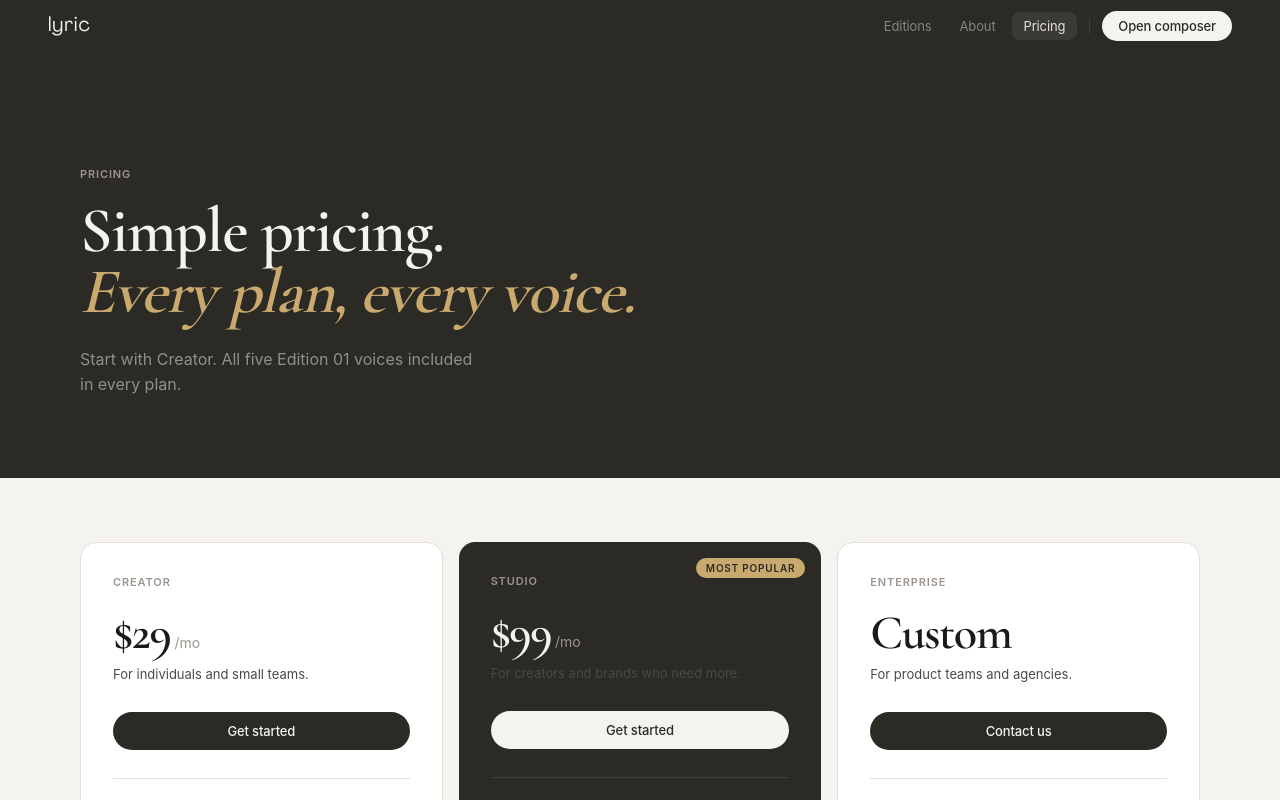
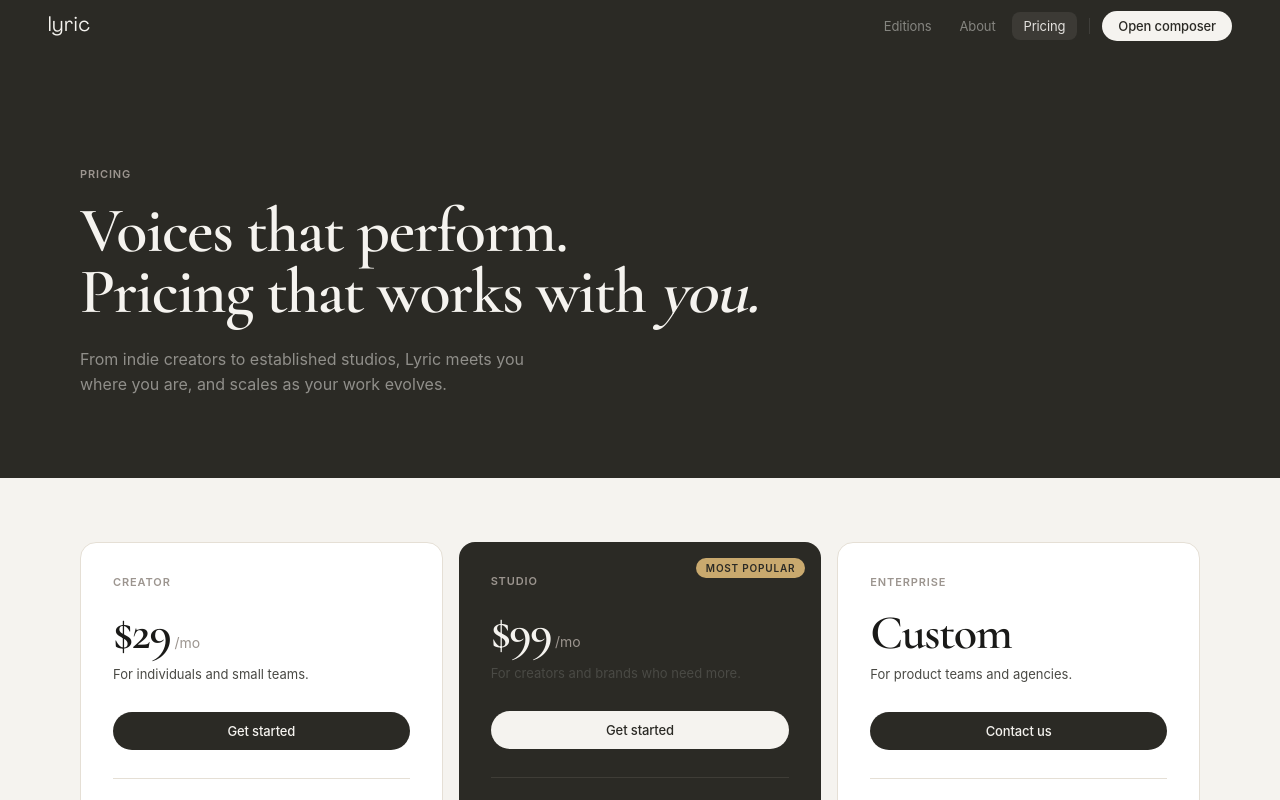
Before and after one commit to lyricvoices-gif/lyric-marketing, a Next.js app: page /pricing in a window 1280 px wide. Shown: the top 800 px of the page. Built offline with nearby package versions, Linux system fonts and the light colour scheme.

Commit message:
Update pricing hero headline and body copy

```diff
--- a/app/pricing/page.tsx
+++ b/app/pricing/page.tsx
@@ -129,12 +129,12 @@
               margin: "0 0 24px",
               lineHeight: 0.95,
             }}>
-              Simple pricing.
+              Voices that perform.
               <br />
-              <em style={{ color: GOLD, fontStyle: "italic" }}>Every plan, every voice.</em>
+              Pricing that works with <em style={{ fontStyle: "italic" }}>you.</em>
             </h1>
-            <p style={{ fontSize: "16px", color: "rgba(245,243,239,0.5)", lineHeight: 1.6, maxWidth: "400px", margin: 0 }}>
-              Start with Creator. All five Edition 01 voices included in every plan.
+            <p style={{ fontSize: "16px", color: "rgba(245,243,239,0.5)", lineHeight: 1.6, maxWidth: "460px", margin: 0 }}>
+              From indie creators to established studios, Lyric meets you where you are, and scales as your work evolves.
             </p>
           </ScrollReveal>
         </div>
```
